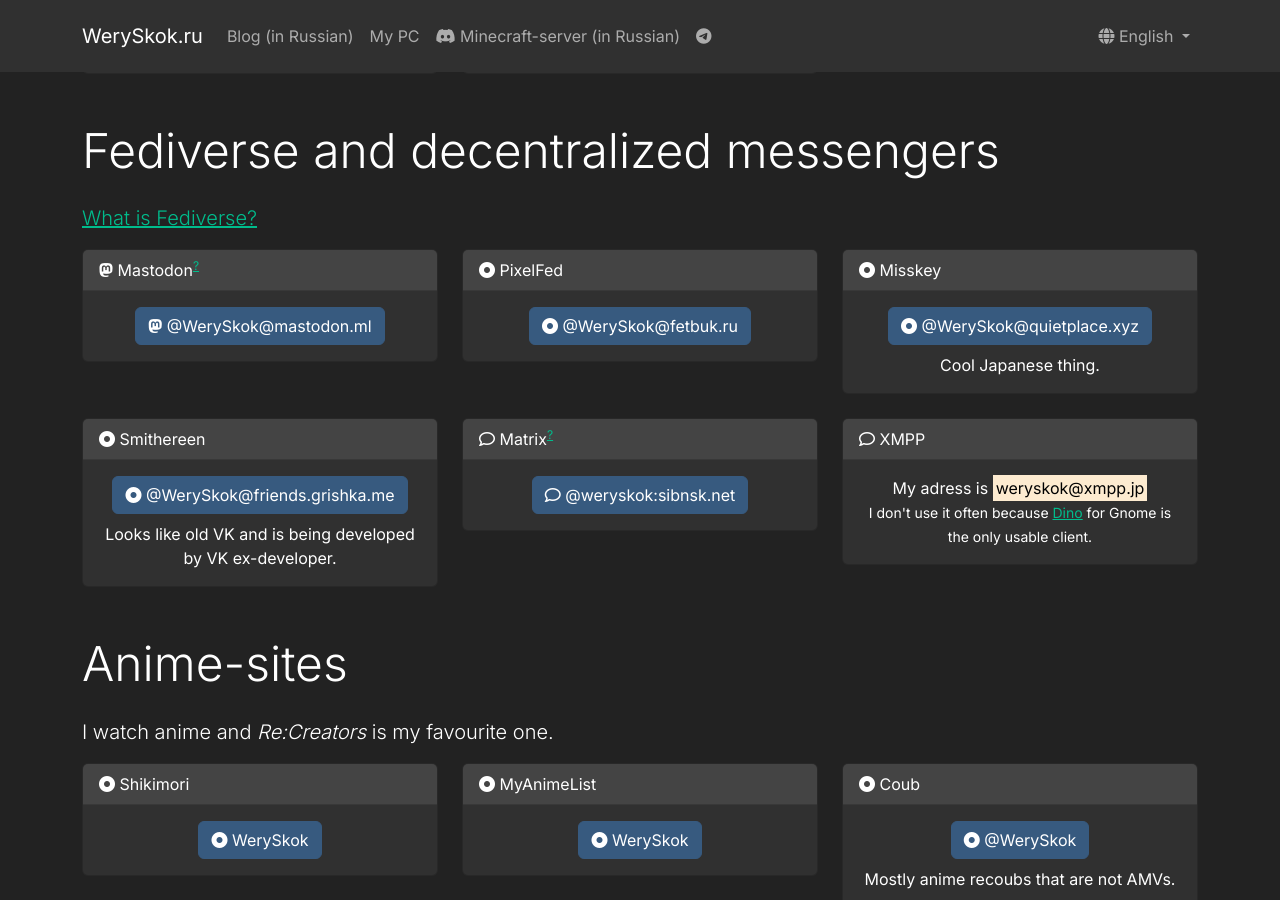
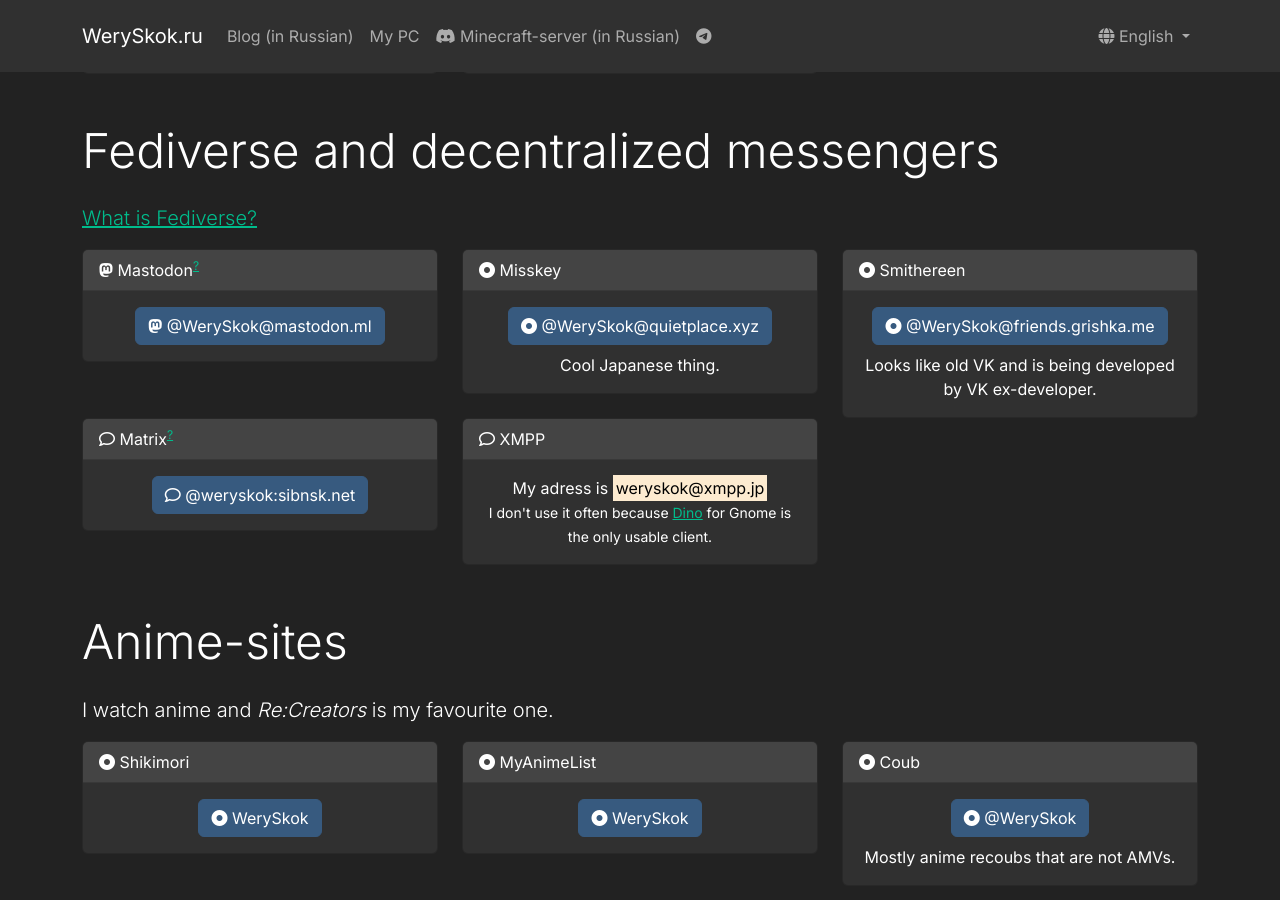
Before and after one commit to WerySkok/weryskok.ru, a Jekyll site: the page built from en/index.html, in a window 1280 px wide and 900 px high, scrolled down 2326 px. Built offline with Jekyll 4.4.1, drawn with Linux system fonts in a browser that asks for light colours; nearby versions of some CDN libraries.

Commit message:
Remove Pixelfed from links Fetbuk.ru instance is replaced by a homepage right now

```diff
--- a/en/index.html
+++ b/en/index.html
@@ -342,23 +342,6 @@
         <div class="col-md-4 mb-4">
             <div class="card">
                 <div class="card-header">
-                    <i class="fas fa-dot-circle"></i>&nbsp;PixelFed
-                </div>
-                <div class="card-body text-center">
-                    <div class="btn-group-vertical">
-                        <a
-                            href="https://fetbuk.ru/WerySkok"
-                            class="btn btn-primary"
-                            ><i class="fas fa-dot-circle"></i
-                            >&nbsp;@WerySkok@fetbuk.ru</a
-                        >
-                    </div>
-                </div>
-            </div>
-        </div>
-        <div class="col-md-4 mb-4">
-            <div class="card">
-                <div class="card-header">
                     <i class="fas fa-dot-circle"></i>&nbsp;Misskey
                 </div>
                 <div class="card-body text-center">
```
Also changed, not shown: index.html (+0 -17 lines).
